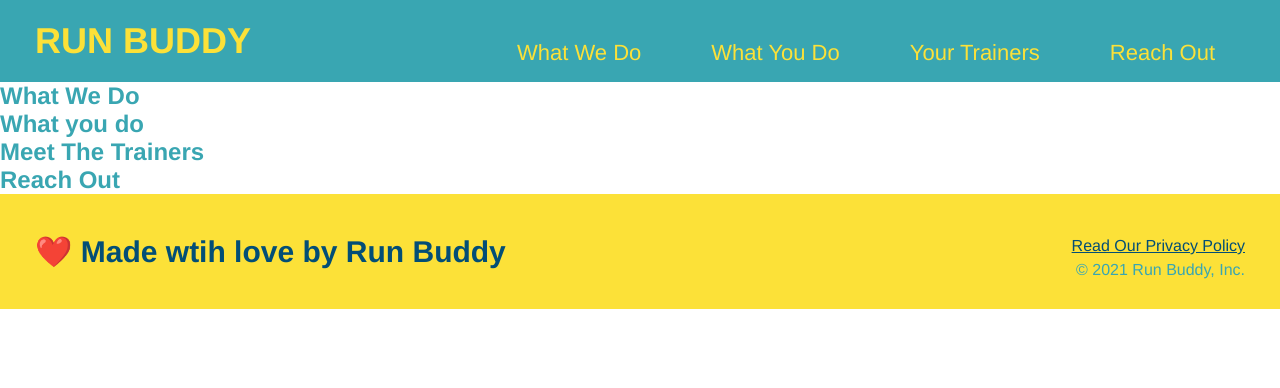
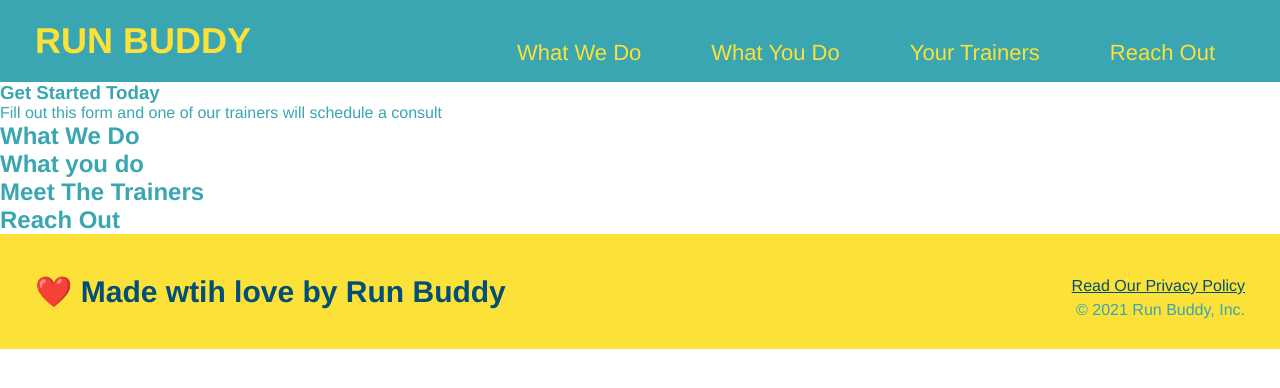
Before and after one commit to Jsalas603/run-buddy, a plain HTML site: page index.html in a window 1280 px wide. Drawn offline with Linux system fonts and the light colour scheme.

Commit message:
messed around with some form elements to begin work on CTA/Hero

```diff
--- a/index.html
+++ b/index.html
@@ -29,7 +29,18 @@
                 </ul>
             </nav>
     </header>
-    <!-- hero/jumbotron -->
+<!-- hero/jumbotron -->
+<section>
+    <div>
+        <h3>Get Started Today</h3>
+        <p>Fill out this form and one of our trainers will schedule a consult</p>
+<!-- Add form element -->
+        <form>
+
+        </form>
+    </div>
+</section>
+
 <section>
     </section>
 <!-- "what we do" section -->
```
